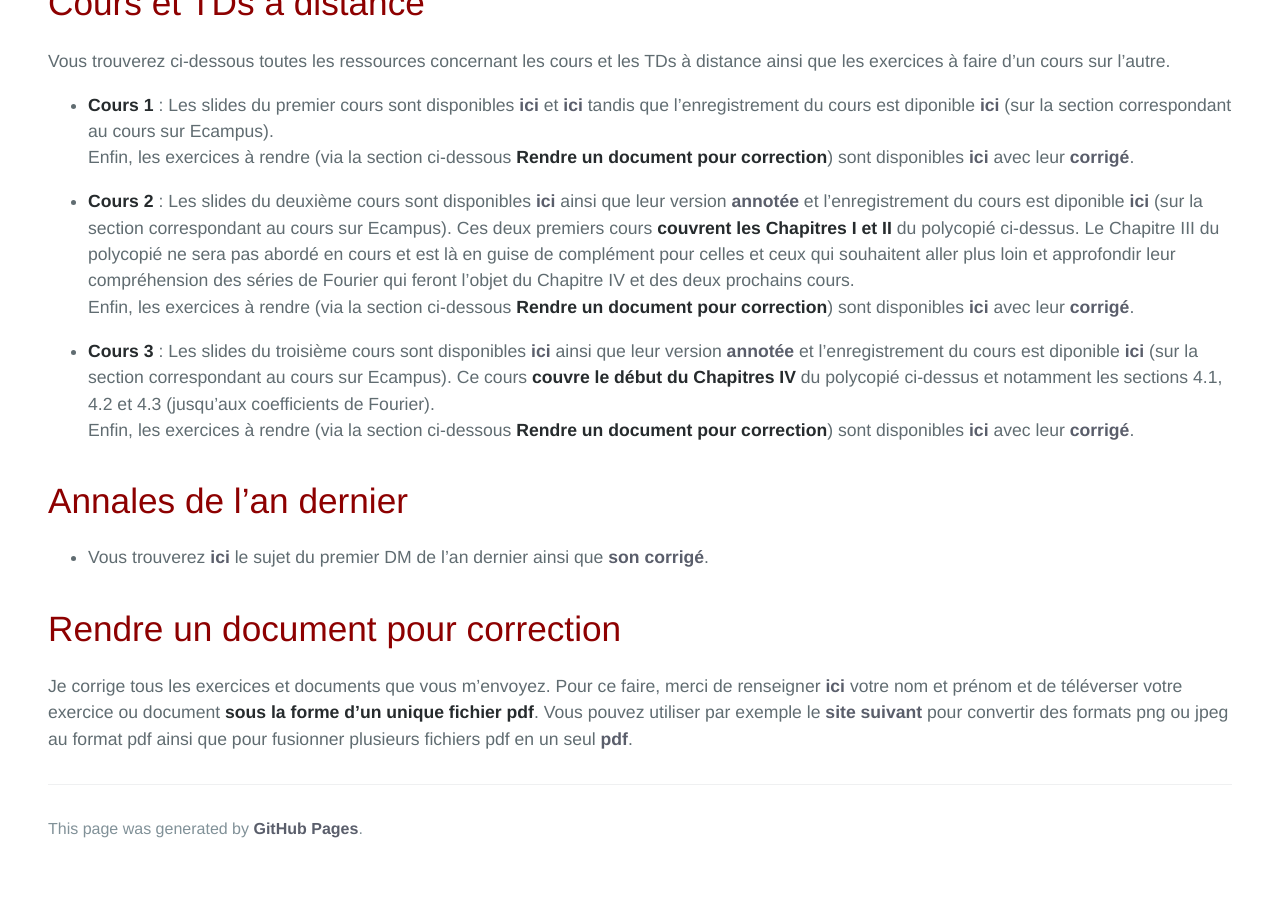
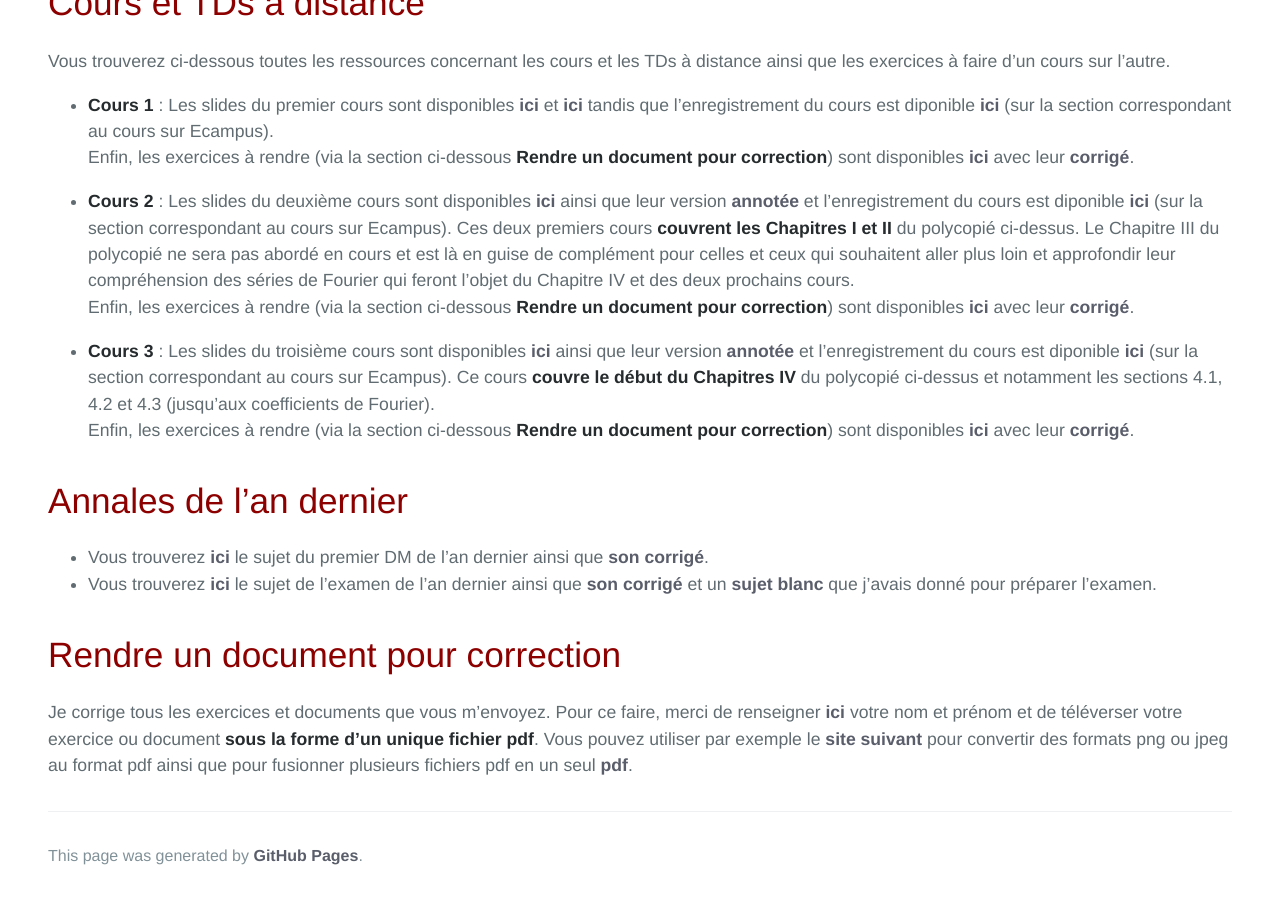
Before and after one commit to KevinDestagnol/algebre.github.io, a Jekyll site: the page built from index.md, in a window 1280 px wide and 900 px high, scrolled down 1163 px. Built offline with Jekyll 4.4.1, drawn with Linux system fonts in a browser that asks for light colours; some web fonts are replaced; our own code applies the rules of GitHub Pages for plain Markdown files; before the commit the page ends 2036 px from its top, so only the background shows below that.

Commit message:
Update index.md

```diff
--- a/index.md
+++ b/index.md
@@ -26,6 +26,7 @@
 # Annales de l'an dernier
 
 * Vous trouverez <a href="https://www.imo.universite-paris-saclay.fr/~destagnol/dm1_m254.pdf">ici</a> le sujet du premier DM de l'an dernier ainsi que <a href="https://www.imo.universite-paris-saclay.fr/~destagnol/dm1_m254_corrige.pdf">son corrigé</a>.
+* Vous trouverez <a href="examen_m254_2020.pdf">ici</a> le sujet de l'examen de l'an dernier ainsi que <a href="examen_m254_2020_corrige.pdf">son corrigé</a> et un <a href="https://www.imo.universite-paris-saclay.fr/~destagnol/sujet_blanc_m254.pdf">sujet blanc</a> que j'avais donné pour préparer l'examen.
 
 # Rendre un document pour correction
 
```
